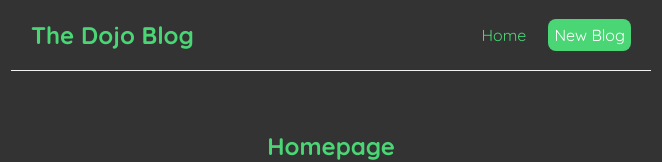
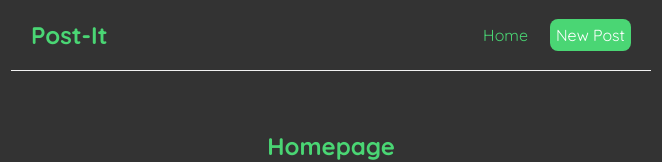
Before and after one commit to Cyrillo46/post-it, a React (Vite) app: page / in a window 1280 px wide. Shown: the top 162 px of the page, without its empty margins (309-971 px from the left). Built offline with nearby package versions, Linux system fonts and the light colour scheme.

Commit message:
updated names

```diff
--- a/src/Navbar.jsx
+++ b/src/Navbar.jsx
@@ -1,7 +1,7 @@
 const Navbar = () => {
   return (
     <nav className="navbar">
-      <h1>The Dojo Blog</h1>
+      <h1>Post-It</h1>
       <div className="links">
         <a href="/">Home</a>
         <a
@@ -11,7 +11,7 @@ const Navbar = () => {
             backgroundColor: "#4ad674",
             borderRadius: "8px",
           }}>
-          New Blog
+          New Post
         </a>
       </div>
     </nav>
```
